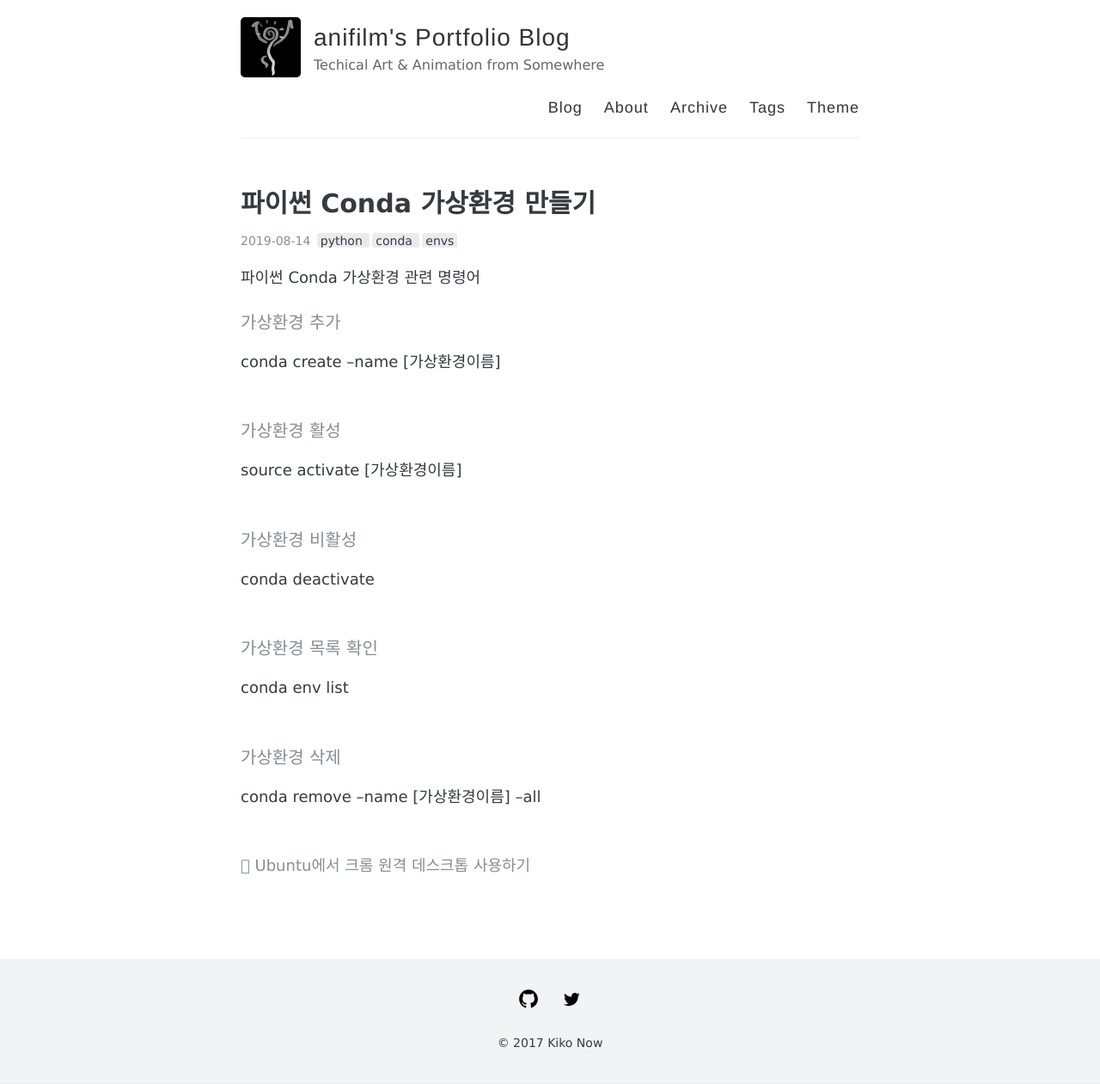
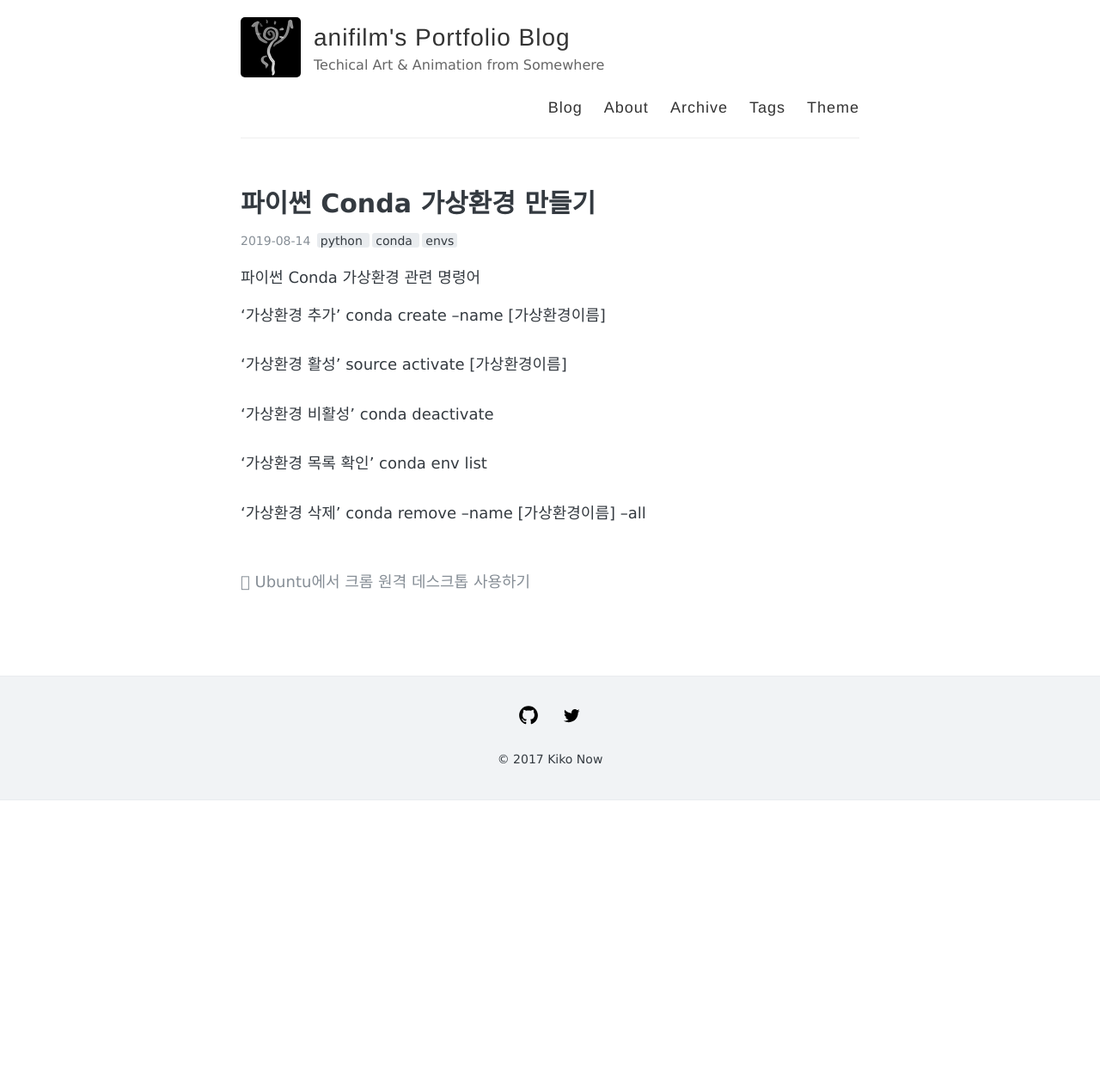
Before and after one commit to anifilm/anifilm.github.io, a Jekyll site: the page built from _posts/2019-08-14-python-conda-envs.md, in a window 1280 px wide. Shown: the whole page at 86% size. Built offline with Jekyll 4.4.1, drawn with Linux system fonts in a browser that asks for light colours; after the commit the page ends 931 px from its top, so only the background shows below that.

```diff
--- a/_posts/2019-08-14-python-conda-envs.md
+++ b/_posts/2019-08-14-python-conda-envs.md
@@ -8,21 +8,21 @@ comments: true
 파이썬 Conda 가상환경 관련 명령어
 
 
-#### 가상환경 추가
+'가상환경 추가'
 conda create --name [가상환경이름]
 <br>
 <br>
-#### 가상환경 활성
+'가상환경 활성'
 source activate [가상환경이름]
 <br>
 <br>
-#### 가상환경 비활성
+'가상환경 비활성'
 conda deactivate
 <br>
 <br>
-#### 가상환경 목록 확인
+'가상환경 목록 확인'
 conda env list
 <br>
 <br>
-#### 가상환경 삭제
+'가상환경 삭제'
 conda remove --name [가상환경이름] --all
```
